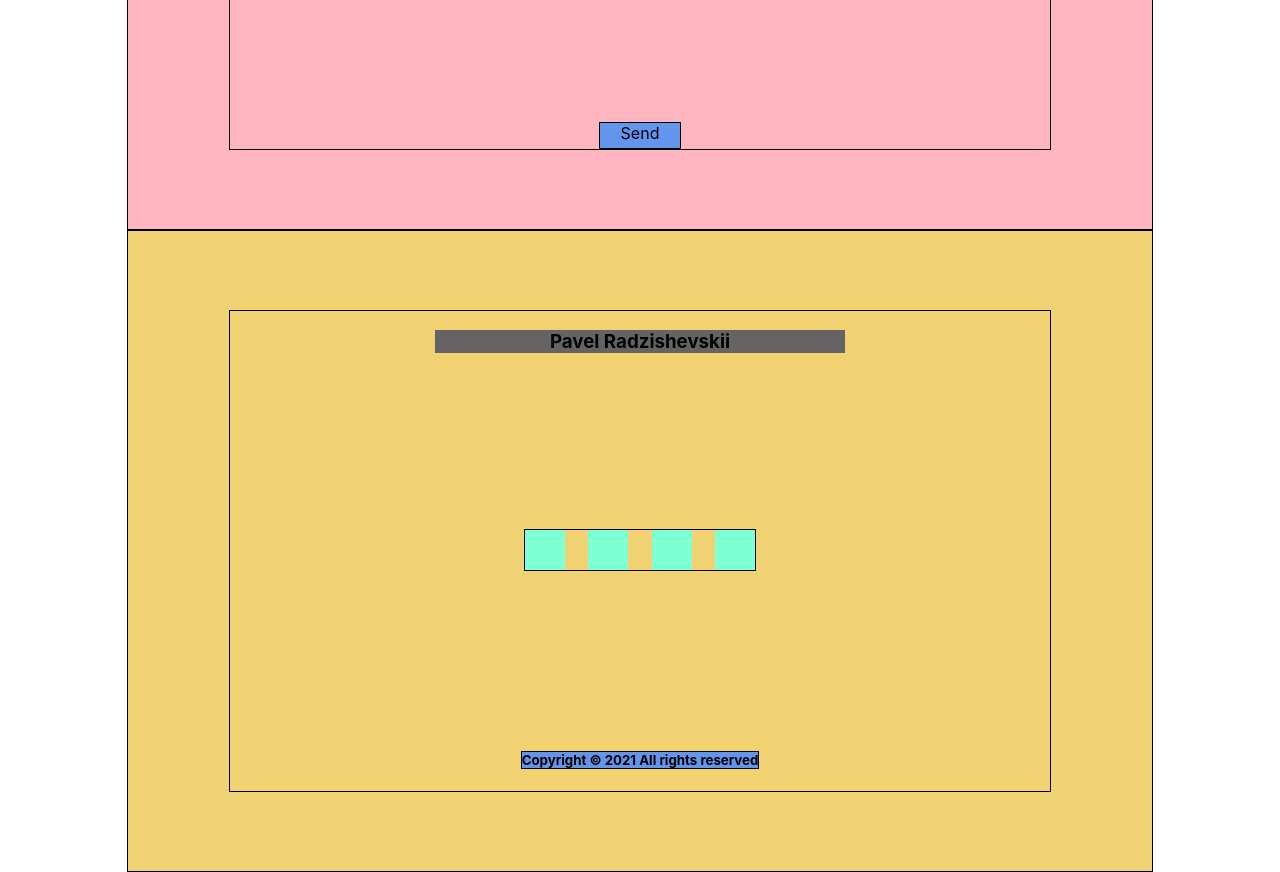
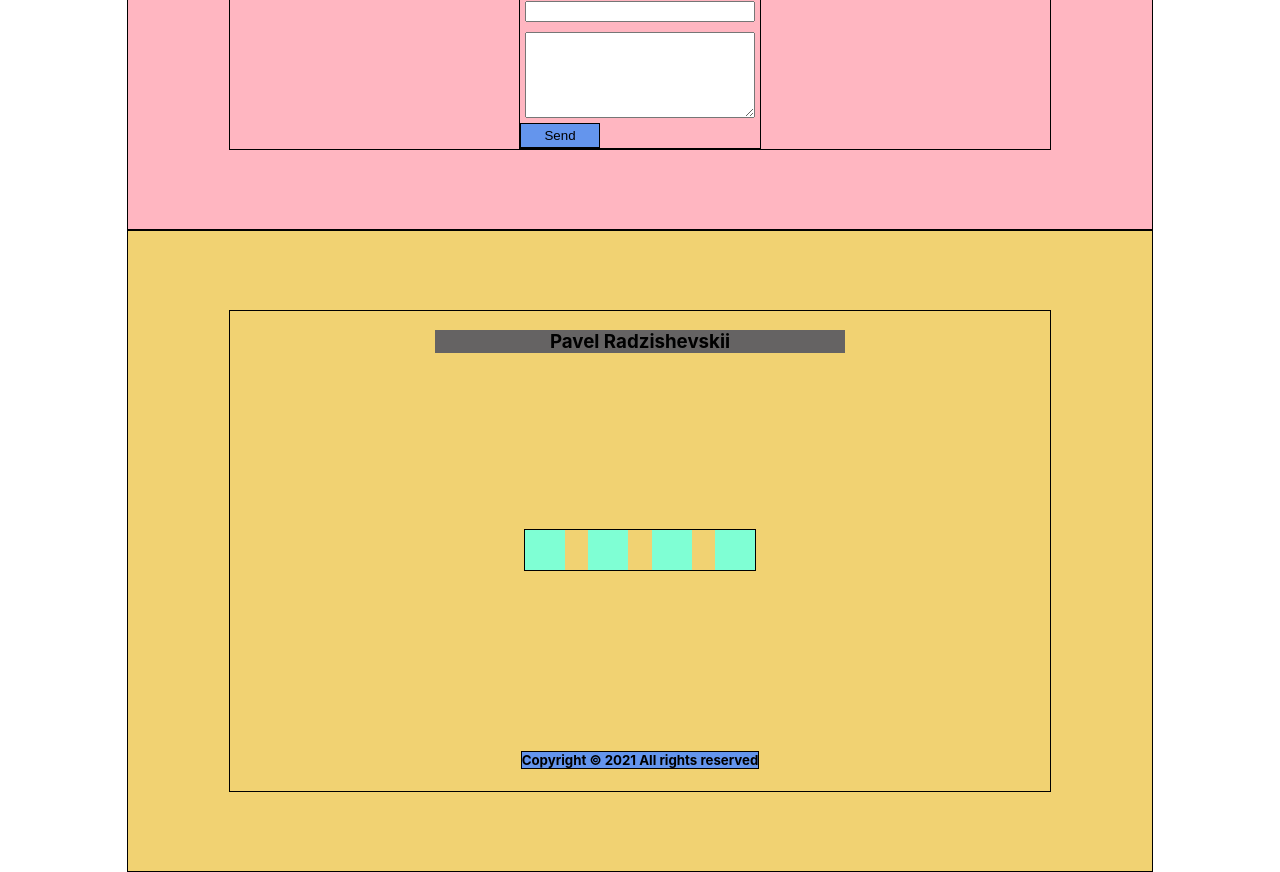
Before and after one commit to Pavel1706/pavel, a React (Create React App) app: page / in a window 1280 px wide. Shown: the part 3740-4612 px from the top of the page. Built offline with nearby package versions, Linux system fonts and the light colour scheme.

Commit message:
upgrade Contacts.tsx

```diff
--- a/src/Contacts/Contacts.tsx
+++ b/src/Contacts/Contacts.tsx
@@ -4,23 +4,18 @@ import style from "./Contacts.module.css";
 import styleContainer from "../common/styles/Container.module.css";
 
 
-
-
-
 export function Contacts() {
-
 
 
     return <div className={`${styleContainer.container} ${style.head}`}>
         <div className={style.main}>
-        <div className={style.description}>Contacts</div>
+            <div className={style.description}>Contacts</div>
             <form className={style.form}>
                 <input className={style.input}/>
                 <input className={style.inputSend}/>
                 <textarea className={style.text}/>
+                <button type="submit" className={style.button}>Send</button>
             </form>
-        <div className={style.button}>
-            <a >Send</a></div>
         </div>
     </div>
 
```
